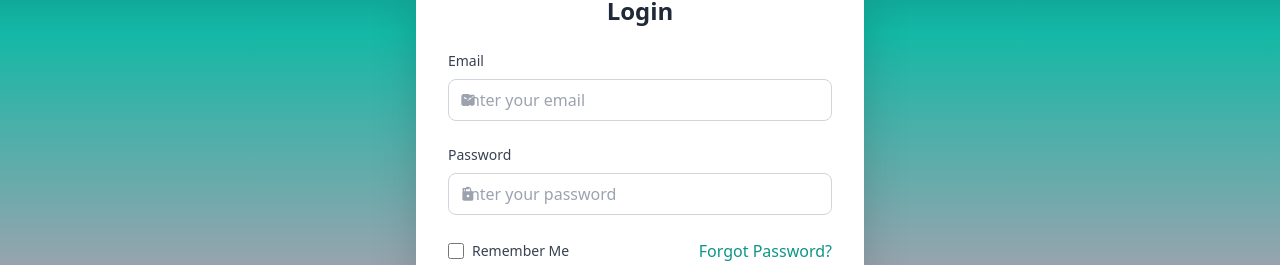
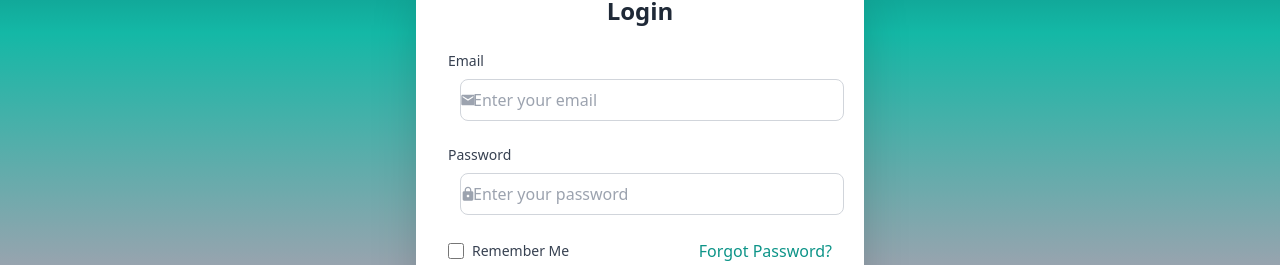
Before and after one commit to HappyNM/employee-management-system, a React (Vite) app in the folder frontend/: page /login in a window 1280 px wide. Shown: the part 287-552 px from the top of the page. Built offline with nearby package versions, Linux system fonts and the light colour scheme; a web font is replaced by a local one.

Commit message:
ui-fixes

```diff
--- a/frontend/src/pages/Login.jsx
+++ b/frontend/src/pages/Login.jsx
@@ -48,7 +48,7 @@ const Login = ()=>{
                         <label htmlFor="email" className="block text-gray-700 font-medium mb-2">Email</label>
                         <div className="relative">
                             <MdEmail className="absolute left-3 top-1/2 transform -translate-y-1/2 text-gray-400" />
-                            <input type="email" placeholder="Enter your email" className="w-full pl-10 pr-3 py-3 border border-gray-300 rounded-lg focus:outline-none focus:ring-2 focus:ring-teal-500 focus:border-transparent transition-all duration-200"
+                            <input type="email" placeholder="Enter your email" className="w-full ml-3 pl-10 pr-3 py-3 border border-gray-300 rounded-lg focus:outline-none focus:ring-2 focus:ring-teal-500 focus:border-transparent transition-all duration-200"
                             onChange={(e)=>setEmail(e.target.value)} required/>
                         </div>
                     </div>
@@ -56,7 +56,7 @@ const Login = ()=>{
                         <label htmlFor="password" className="block text-gray-700 font-medium mb-2">Password</label>
                         <div className="relative">
                             <MdLock className="absolute left-3 top-1/2 transform -translate-y-1/2 text-gray-400" />
-                            <input type="password" placeholder="Enter your password" required className="w-full pl-10 pr-3 py-3 border border-gray-300 rounded-lg focus:outline-none focus:ring-2 focus:ring-teal-500 focus:border-transparent transition-all duration-200"
+                            <input type="password" placeholder="Enter your password" required className="w-full ml-3 pl-10 pr-3 py-3 border border-gray-300 rounded-lg focus:outline-none focus:ring-2 focus:ring-teal-500 focus:border-transparent transition-all duration-200"
                             onChange={(e)=>setPassword(e.target.value)}/>
                         </div>
                     </div>
```
Also changed, not shown: 1 other file (tests, documents, lock files or other folders).
